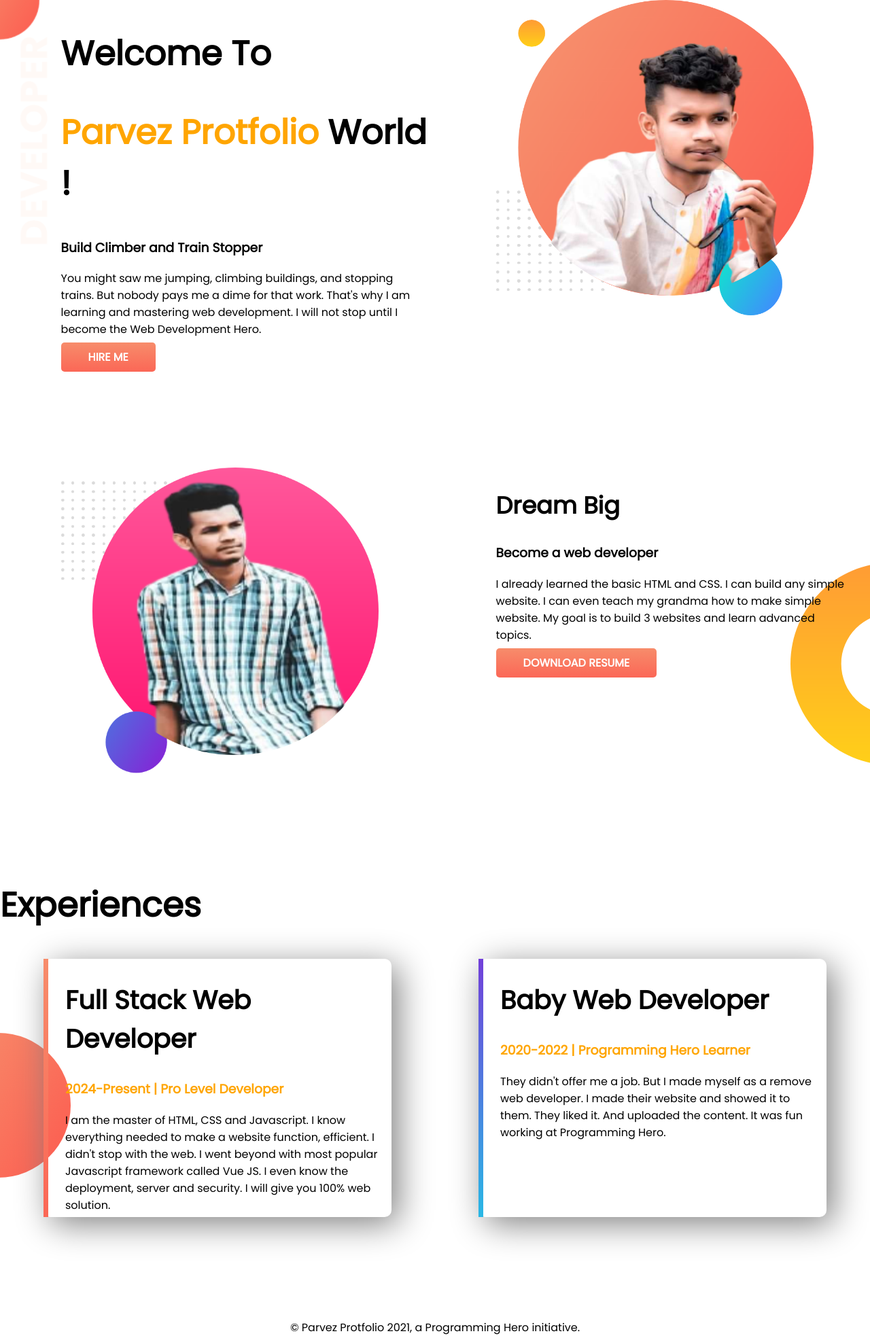
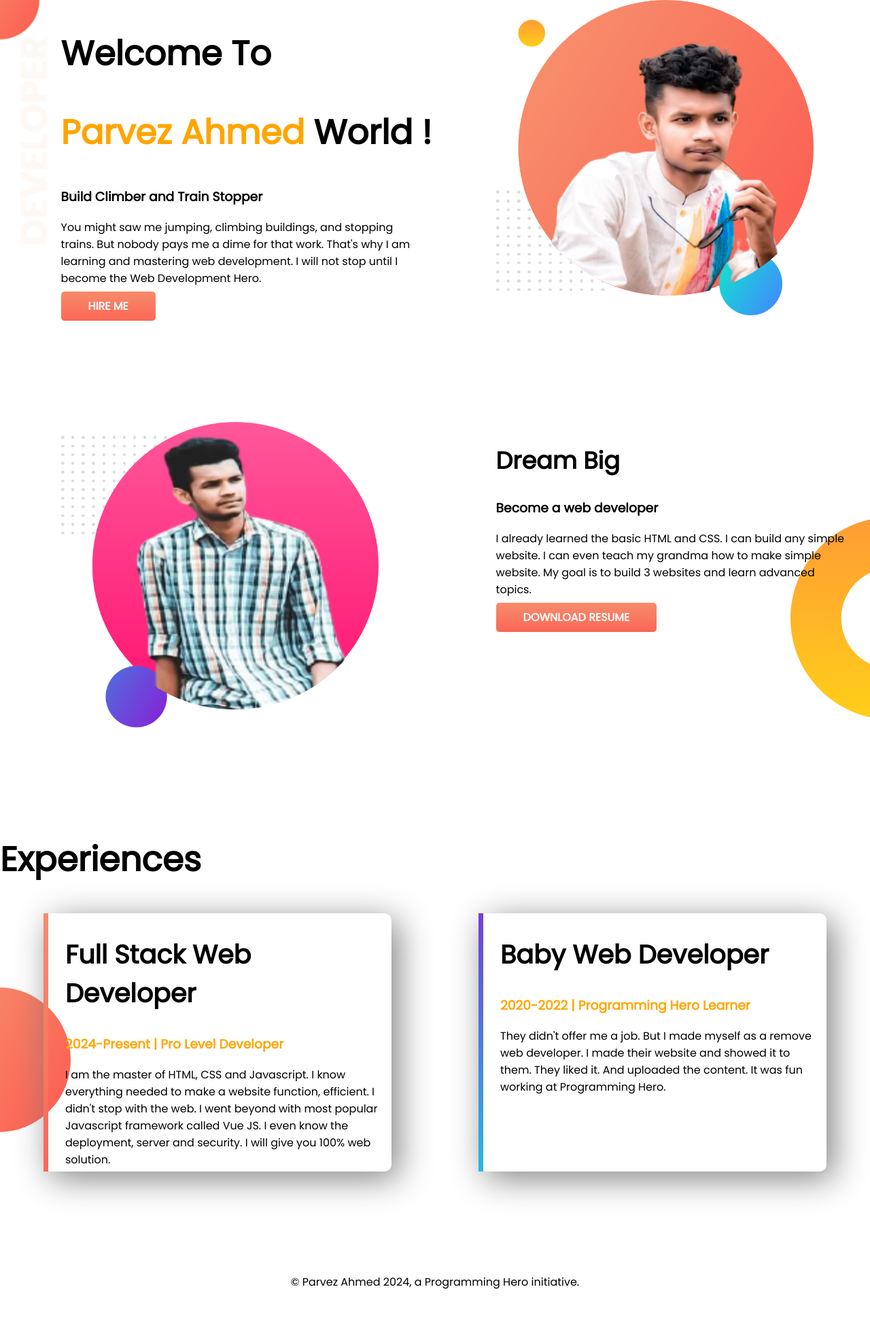
Before and after one commit to Parvez-Ahmed-Protty/developer-protfolio, a plain HTML site: page index.html in a window 1280 px wide. Shown: the whole page at 68% size. After the commit the page ends 1915 px from the top, so only its background shows below. Drawn offline with Linux system fonts and the light colour scheme.

Commit message:
change Ahmed

```diff
--- a/index.html
+++ b/index.html
@@ -16,7 +16,7 @@
     <section class="flexible_cntainer top_banner">
         <div class="fixed_width">
             <h1>Welcome To</h1>
-            <h1><span class="text_color">Parvez Protfolio</span> World !</h1>
+            <h1><span class="text_color">Parvez Ahmed</span> World !</h1>
             <h3>Build Climber and Train Stopper</h3>
             <p>You might saw me jumping, climbing buildings, and stopping trains. But nobody pays me a dime for that work. That's why I am learning and mastering web development. I will not stop until I become the Web Development Hero.</p>
             <a class="link_button" target="_blank" href="https://www.linkedin.com/feed/?trk=nav_back_to_linkedin">HIRE ME</a>
@@ -55,7 +55,7 @@
     </section>
 
     <footer>
-        <p>© Parvez Protfolio 2021, a Programming Hero initiative.</p>
+        <p>© Parvez Ahmed 2024, a Programming Hero initiative.</p>
     </footer>
 
 </body>
```
